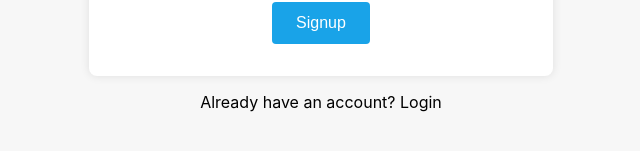
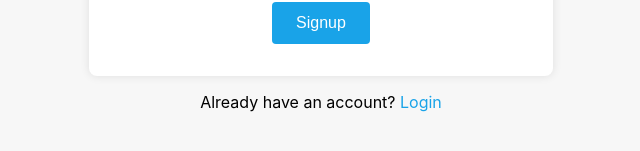
Before and after one commit to yamil-issa/projet-web, a React (Create React App) app in the folder frontend/: page /signup in a window 1280 px wide. Shown: the part 515-666 px from the top of the page, without its empty margins (319-959 px from the left). Built offline with nearby package versions, Linux system fonts and the light colour scheme; no server answers.

Commit message:
fix:(frontend) links

```diff
--- a/frontend/src/App.css
+++ b/frontend/src/App.css
@@ -1,11 +1,6 @@
 .app {
   display: flex;
   height: 100vh;
-}
-
-a {
-  text-decoration: none;
-  color: inherit;
 }
 
 .sidebar {
--- a/frontend/src/components/Login.tsx
+++ b/frontend/src/components/Login.tsx
@@ -1,7 +1,7 @@
 import React, { useState, useContext } from 'react';
 import api from '../api';
 import { AuthContext } from '../context/AuthContext';
-import { useNavigate } from 'react-router-dom';
+import { Link, useNavigate } from 'react-router-dom';
 import styled from 'styled-components';
 
 
@@ -53,7 +53,7 @@ const Login: React.FC = () => {
         <Button type="submit">Login</Button>
       </LoginForm>
       <p>
-        Don't have an account? <a href="/signup">Signup</a>
+        Don't have an account? <StyledLink to="/signup">Signup</StyledLink>
       </p>
     </LoginContainer>
   );
@@ -119,4 +119,13 @@ const Button = styled.button`
   }
 `;
 
+const StyledLink = styled(Link)`
+  color: #19a3e8;
+  text-decoration: none;
+
+  &:hover {
+    text-decoration: underline;
+  }
+`;
+
 export default Login;
--- a/frontend/src/components/Signup.tsx
+++ b/frontend/src/components/Signup.tsx
@@ -1,6 +1,6 @@
 import React, { useState } from 'react';
 import api from '../api';
-import { useNavigate } from 'react-router-dom';
+import { Link, useNavigate } from 'react-router-dom';
 import styled from 'styled-components';
 
 const Signup: React.FC = () => {
@@ -52,12 +52,13 @@ const Signup: React.FC = () => {
         <Button type="submit">Signup</Button>
       </SignupForm>
       <p>
-        Already have an account? <a href="/login">Login</a>
+        Already have an account? <StyledLink to="/login">Login</StyledLink>
       </p>
     </SignupContainer>
   );
 };
 
+// component style
 const SignupContainer = styled.div`
   display: flex;
   flex-direction: column;
@@ -117,4 +118,13 @@ const Button = styled.button`
   }
 `;
 
+const StyledLink = styled(Link)`
+  color: #19a3e8;
+  text-decoration: none;
+
+  &:hover {
+    text-decoration: underline;
+  }
+`;
+
 export default Signup;
```
